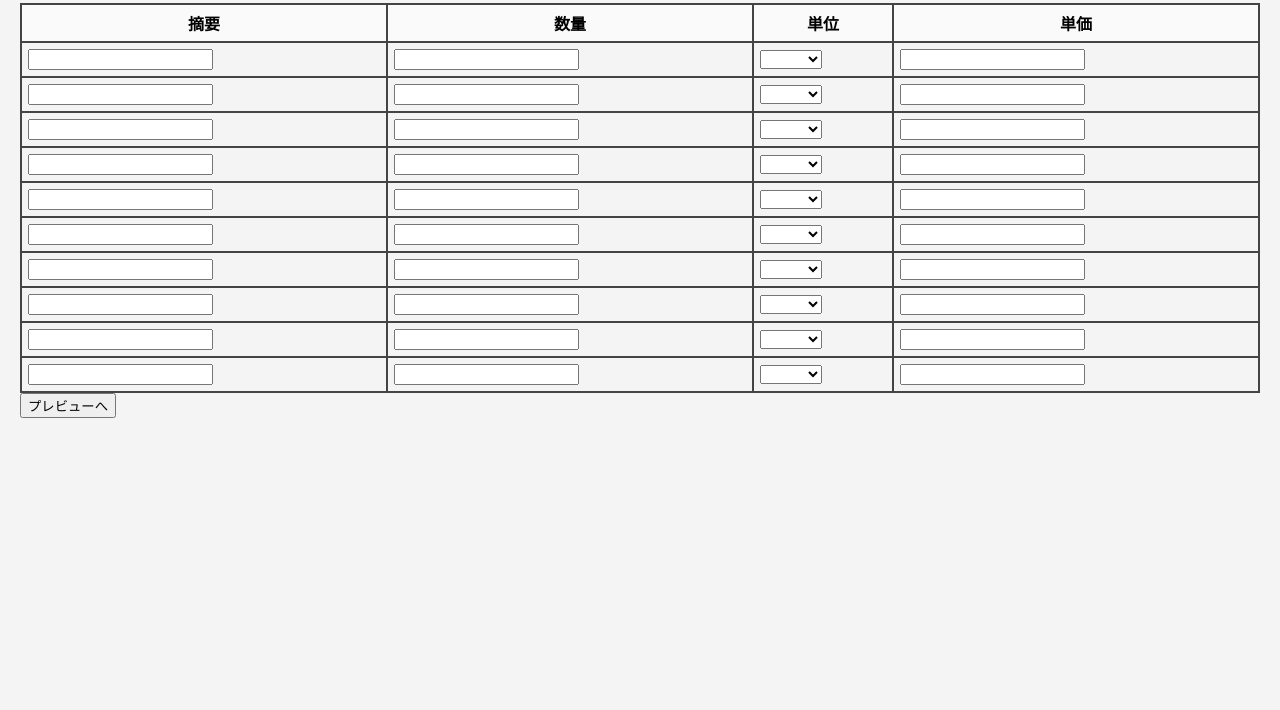
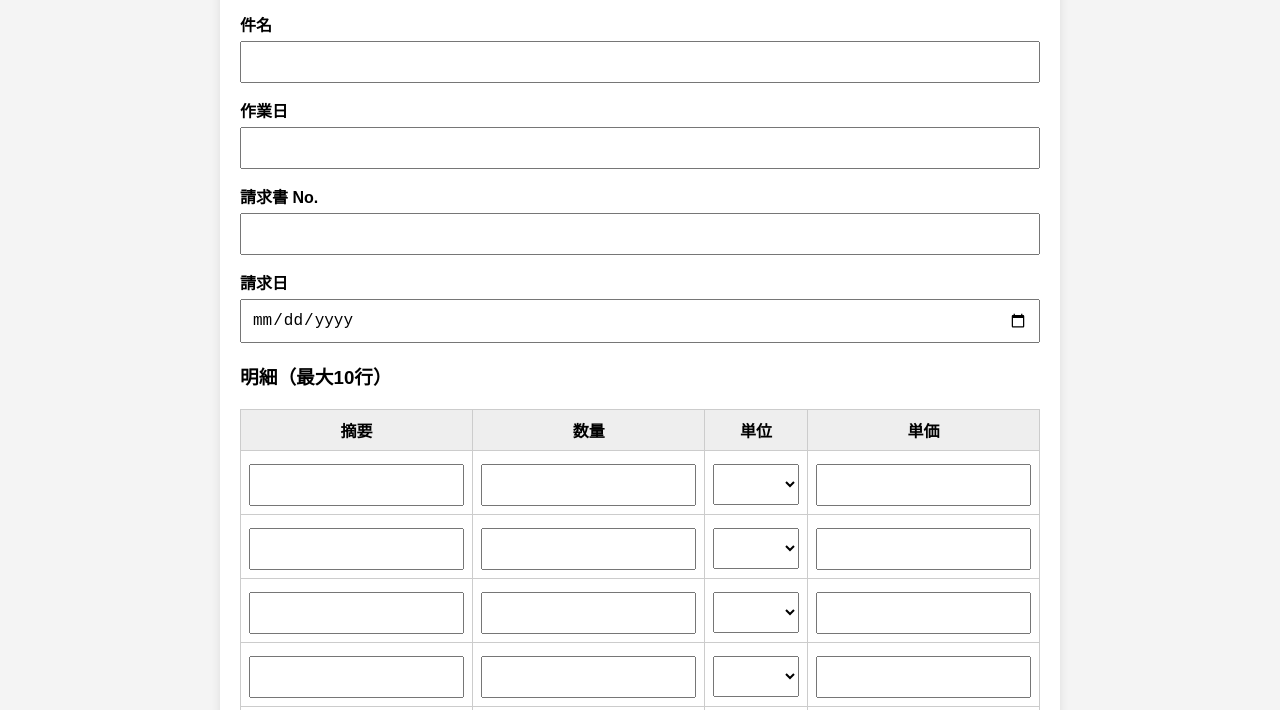
Before and after one commit to moechan36/seikyusyo_app, a plain HTML site: page index.html in a window 1280 px wide. Shown: the part 189-899 px from the top of the page. Before the commit the page ends 800 px from the top, so only its background shows below. Drawn offline with Linux system fonts and the light colour scheme.

Commit message:
Add files via upload

```diff
--- a/style.css
+++ b/style.css
@@ -1,4 +1,6 @@
-/* 全体設定 */
+/* =========================================
+   ▼ 共通デザイン
+========================================= */
 body {
   font-family: "Yu Gothic", "Hiragino Sans", sans-serif;
   padding: 20px;
@@ -6,7 +8,73 @@ body {
   background: #f4f4f4;
 }
 
-/* 中央の白い領域（プレビュー用） */
+h2 {
+  font-size: 24px;
+  margin-bottom: 20px;
+}
+
+.container {
+  max-width: 800px;
+  margin: 0 auto;
+  background: #fff;
+  padding: 20px;
+  border-radius: 8px;
+  box-shadow: 0 0 10px rgba(0,0,0,0.1);
+}
+
+/* ラベル */
+label {
+  font-weight: bold;
+  margin-top: 15px;
+  display: block;
+}
+
+/* 入力欄 */
+input,
+select,
+button {
+  width: 100%;
+  padding: 10px;
+  margin-top: 5px;
+  box-sizing: border-box;
+  font-size: 16px;
+}
+
+button {
+  background: #333;
+  color: #fff;
+  border: none;
+  cursor: pointer;
+  padding: 12px;
+  margin-top: 25px;
+  border-radius: 5px;
+}
+
+button:hover {
+  opacity: 0.85;
+}
+
+/* テーブル（入力フォーム側） */
+table {
+  width: 100%;
+  border-collapse: collapse;
+  margin-top: 20px;
+}
+
+th, td {
+  border: 1px solid #ccc;
+  padding: 8px;
+}
+
+th {
+  background: #eee;
+  font-weight: bold;
+}
+
+/* =========================================
+   ▼ プレビューの領域（請求書の見た目）
+========================================= */
+
 #invoice-layout {
   width: 800px;
   margin: 0 auto;
@@ -15,24 +83,6 @@ body {
   box-shadow: 0 0 10px rgba(0,0,0,0.1);
 }
 
-/* テーブル */
-table {
-  width: 100%;
-  border-collapse: collapse;
-  margin-top: 25px;
-}
-
-th, td {
-  border: 2px solid #444;
-  padding: 6px;
-}
-
-th {
-  background: #fafafa;
-  font-weight: bold;
-}
-
-/* 小計・合計 */
 #summary {
   text-align: right;
   margin-top: 20px;
@@ -40,24 +90,23 @@ th {
   font-weight: bold;
 }
 
-/* 備考 */
 #note {
   margin-top: 30px;
   font-size: 12px;
   line-height: 1.6;
 }
 
-/* ボタン */
-.no-print {
-  margin-top: 40px;
-  text-align: center;
-}
-
-/* ▼ スマホ対応（〜600px） */
+/* =========================================
+   ▼ スマホ対応（〜600px）
+========================================= */
 @media screen and (max-width: 600px) {
 
   body {
     padding: 10px;
+  }
+
+  .container {
+    padding: 15px;
   }
 
   h2 {
@@ -65,14 +114,13 @@ th {
     text-align: center;
   }
 
-  /* 入力欄 */
   input,
   select {
     font-size: 16px;
     padding: 10px;
   }
 
-  /* テーブルがスマホで横スクロール可 */
+  /* フォームのテーブルは横スクロール可 */
   table {
     display: block;
     overflow-x: auto;
@@ -84,15 +132,23 @@ th {
     padding: 8px;
   }
 
-  /* ボタン */
   button {
     font-size: 16px;
     padding: 12px;
   }
+
+  /* プレビューの幅をスマホ用に縮小 */
+  #invoice-layout {
+    width: 100%;
+    padding: 20px;
+  }
 }
 
-/* ▼ さらに小さい端末（〜400px） */
+/* =========================================
+   ▼ さらに小さい端末（〜400px）
+========================================= */
 @media screen and (max-width: 400px) {
+
   input,
   select {
     font-size: 15px;
```
